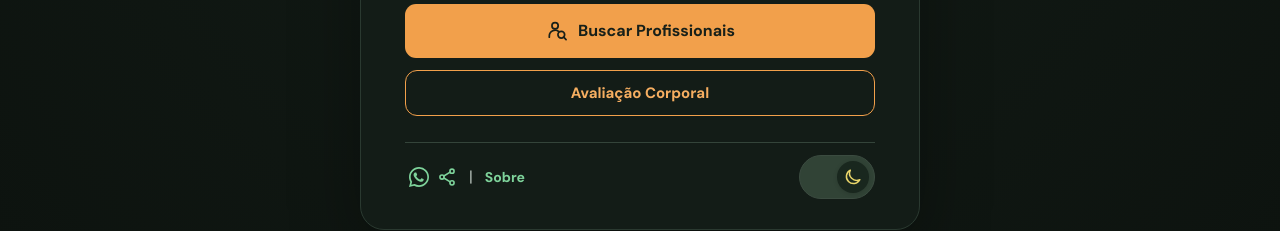
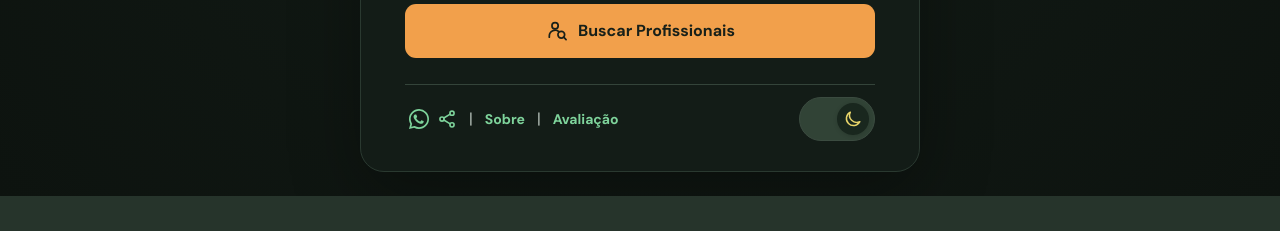
Before and after one commit to albertoapr/calculadoraimc, a Vue app: page / in a window 1280 px wide. Shown: the part 629-860 px from the top of the page. After the commit the page ends 825 px from the top, so only its background shows below. Built offline with nearby package versions, Linux system fonts and the light colour scheme; no server answers.

Commit message:
Move Avaliação Corporal da home para o link Avaliação no rodapé

```diff
--- a/src/views/home/HomeView.vue
+++ b/src/views/home/HomeView.vue
@@ -11,7 +11,6 @@ const {
   publicTrainersLoading,
   startTrainingRequestFromHome,
   openPublicTrainers,
-  viewMode,
 } = useFitpesoContext()
 
 const academyDialogOpen = ref(false)
@@ -101,13 +100,6 @@ function confirmAcademy(academy: string) {
     </svg>
     Buscar Profissionais
   </button>
-  <button
-    class="secondary-button home-assessment-button"
-    type="button"
-    @click="viewMode = 'assessment'"
-  >
-    Avaliação Corporal
-  </button>
 </template>
 
 <style scoped>
@@ -192,11 +184,4 @@ function confirmAcademy(academy: string) {
   height: 23px;
   flex: none;
 }
-.home-assessment-button {
-  display: flex;
-  align-items: center;
-  justify-content: center;
-  width: 100%;
-  margin: -8px 0 20px;
-}
 </style>
--- a/src/views/layout/AppFooter.vue
+++ b/src/views/layout/AppFooter.vue
@@ -57,6 +57,8 @@ async function shareFitpeso() {
       </button>
       <span class="header-auth-divider" aria-hidden="true" style="margin: 0 8px">|</span>
       <a href="/sobre" class="box-contact-link" @click.prevent="viewMode = 'about'">Sobre</a>
+      <span class="header-auth-divider" aria-hidden="true" style="margin: 0 8px">|</span>
+      <a href="/avaliacao" class="box-contact-link" @click.prevent="viewMode = 'assessment'">Avaliação</a>
     </nav>
     <div class="box-theme-actions" style="margin-left: auto">
       <button
```
